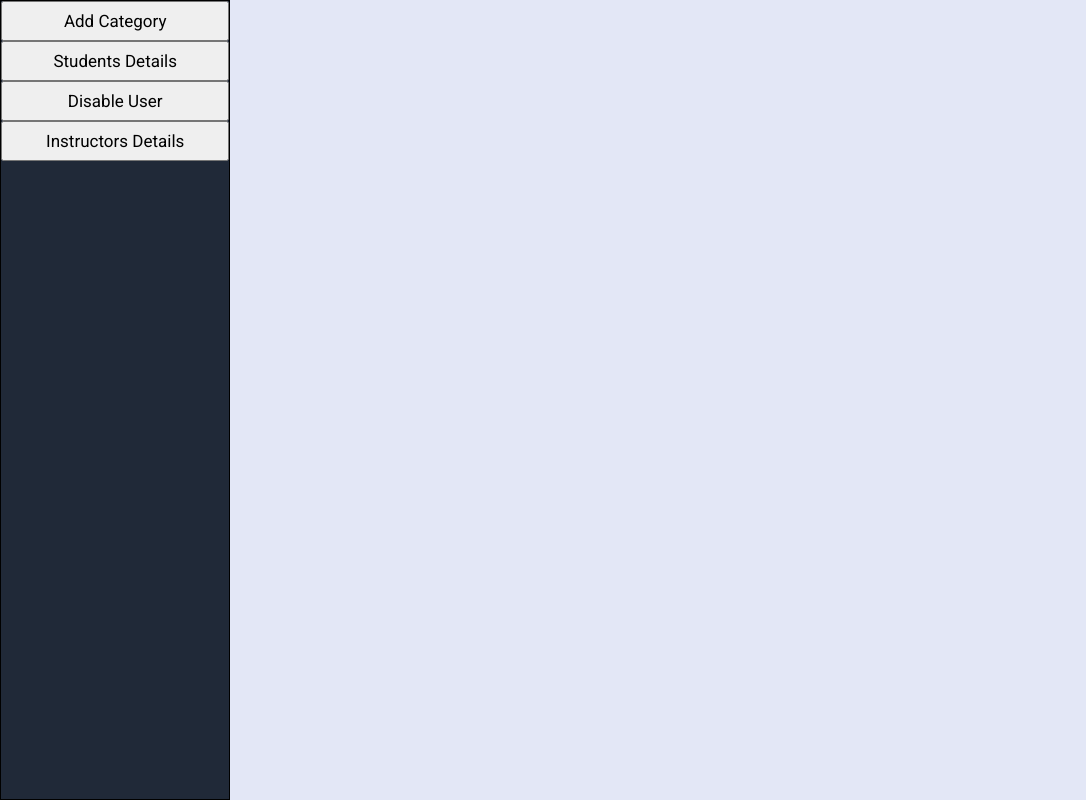
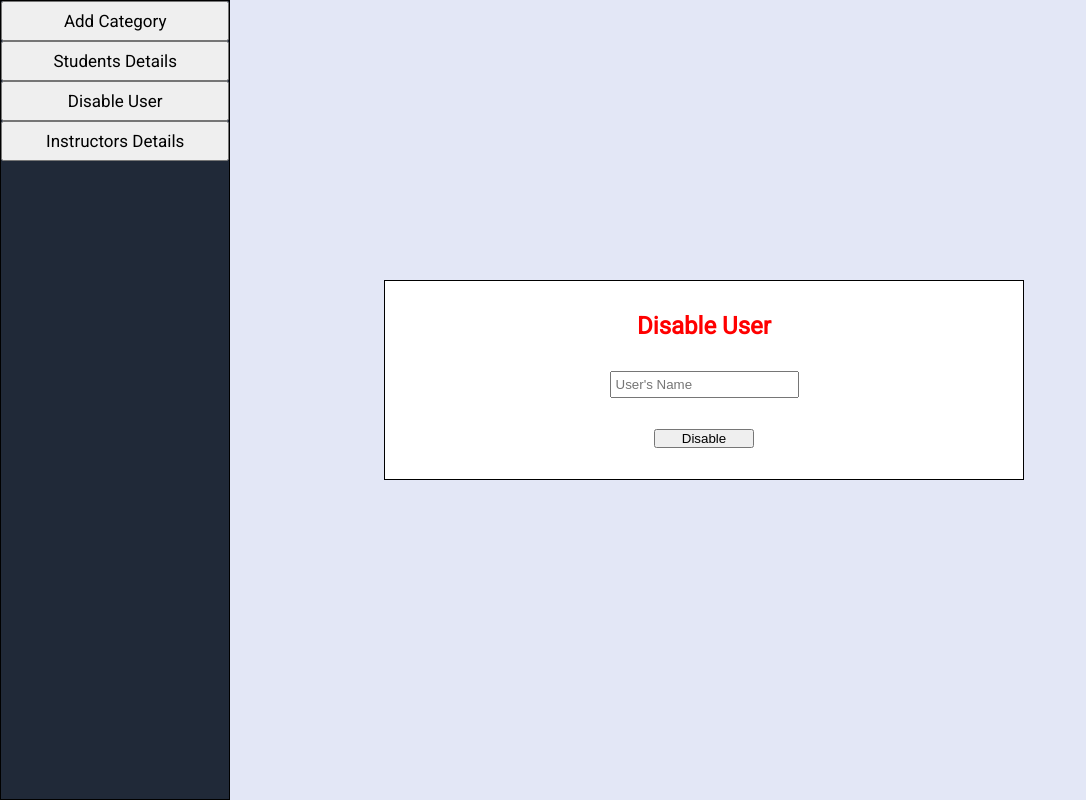
Before and after one commit to Shehadeh-Al-Momani/Grade-A, a React (Create React App) app in the folder Front-End/: page /disable in a window 1280 px wide. Shown: the whole page, without its empty margins (0-1086 px from the left). Built offline with nearby package versions, Linux system fonts and the light colour scheme; the HTML template or start-up script is replaced by a standard one.

Commit message:
fixed disable api, Finished diable component

```diff
--- a/Front-End/src/components/AddCategory.js
+++ b/Front-End/src/components/AddCategory.js
@@ -7,19 +7,17 @@ const AddCategory = () => {
 
     const nameHandler =(e)=>{
         setname(e.target.value)
-        console.log(name)
     }
+
     const addCat = ()=>{
         axios.post('http://localhost:5000/admin/category',{name})
-        console.log(name,1)
-
+        alert("Category Added")
     }
 
     return (
         <div className="AddCat">
             <h2>Add Category</h2>
-                <h4>Name of the new Category</h4>
-            <input onChange={nameHandler}></input>
+            <input placeholder="Category Name" onChange={nameHandler}></input>
             <button onClick={addCat}>Add</button>
         </div>
     )
--- a/Front-End/src/components/AdminPage.js
+++ b/Front-End/src/components/AdminPage.js
@@ -2,6 +2,7 @@ import React from 'react'
 import Functions from '../components/Functions'
 import { BrowserRouter as Router, Route, Link  } from 'react-router-dom';
 import AddCategory from './AddCategory'
+import  Disable  from './Disable';
 
 const AdminPage = () => {
     return (
@@ -10,8 +11,11 @@ const AdminPage = () => {
                 <Route path='/'>
                     <Functions/>
                 </Route>
-                <Route path='/addcat'>
+                <Route path='/'>
                     <AddCategory/>
+                </Route>
+                <Route path='/disable'>
+                    <Disable/>
                 </Route>
             </Router>
         </div>
--- /dev/null
+++ b/Front-End/src/components/Disable.js
@@ -0,0 +1,25 @@
+import React,{useState} from 'react'
+import axios from 'axios'
+
+
+const Disable = () => {
+    const [name,setname]=useState('')
+
+    const nameHandler =(e)=>{
+        setname(e.target.value)
+    }
+
+    const disableUser=()=>{
+        axios.put(`http://localhost:5000/admin/disable`,{name})
+        alert('User is BANNED')
+    }
+    return (
+        <div className="AddCat">
+            <h2>Disable User</h2>
+            <input placeholder="User's Name" onChange={nameHandler}></input>
+            <button onClick={disableUser}>Disable</button>
+        </div>
+    )
+}
+
+export default Disable
```
Also changed, not shown: 2 other files (tests, documents, lock files or other folders).
